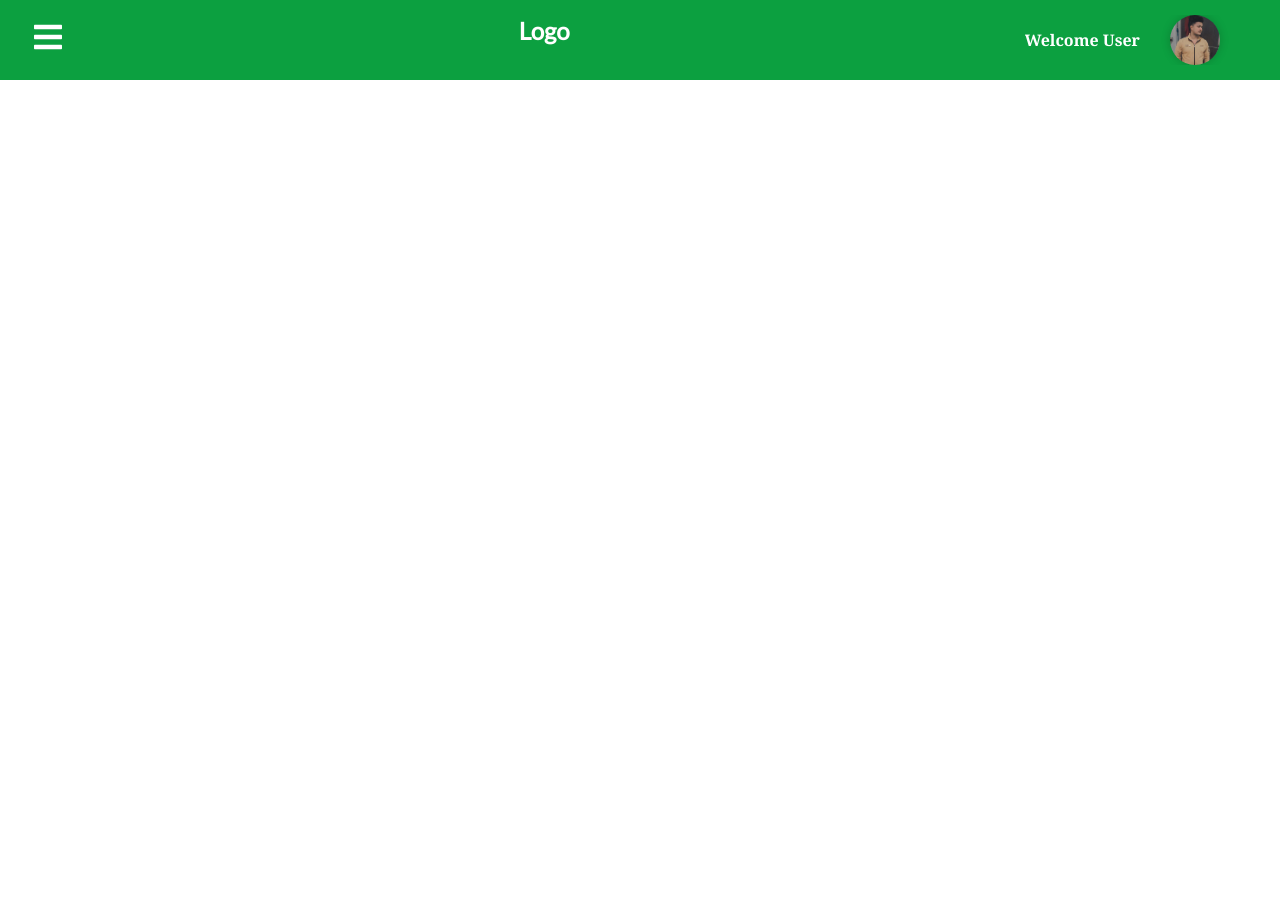
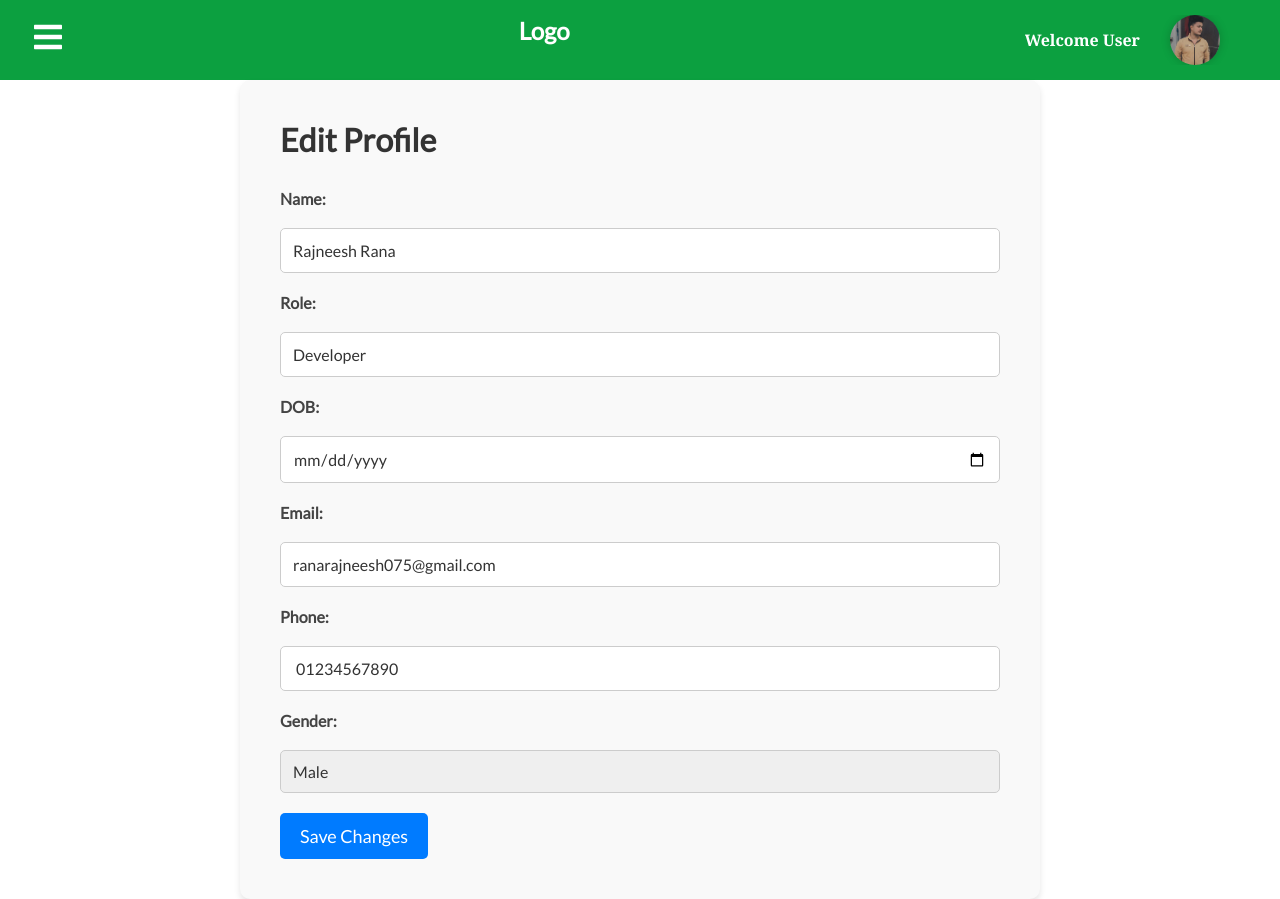
Before and after one commit to babu8683/WFH, a React (Create React App) app: page /edit-profile in a window 1280 px wide. Before the commit the page ends 800 px from the top, so only its background shows below. Built offline with nearby package versions, Linux system fonts and the light colour scheme; the HTML template or start-up script is replaced by a standard one.

Commit message:
Profile Page updated

```diff
--- a/src/App.js
+++ b/src/App.js
@@ -9,6 +9,7 @@ import Certificate from "./pages/Certificate";
 import WasteCategory from "./pages/WasteCategory";
 import RegisteredUser from "./pages/RegisteredUser";
 import Profile from './pages/Profile'
+import EditProfile from './pages/EditProfile'
 
 function App() {
   return (
@@ -23,6 +24,7 @@ function App() {
           <Route path="/wastecategory" element={<WasteCategory />} />
           <Route path="/user" element={<RegisteredUser />} />
           <Route path="/profile" element={<Profile />} />
+          <Route path="/edit-profile" element={<EditProfile />} />
         </Routes>
       </Router>
     </>
--- /dev/null
+++ b/src/pages/EditProfile.css
@@ -0,0 +1,61 @@
+
+
+.edit-profile-page {
+    max-width: 800px;
+    margin: 0 auto;
+    padding: 40px;
+    background-color: #f9f9f9;
+    box-shadow: 0 4px 6px rgba(0, 0, 0, 0.1);
+    border-radius: 10px;
+  }
+
+  .edit-profile-page h1 {
+    font-size: 32px;
+    color: #333;
+    margin: 0 0 30px;
+  }
+
+  form {
+    display: grid;
+    gap: 20px;
+  }
+
+  label {
+    font-size: 16px;
+    font-weight: 600;
+    color: #444;
+  }
+
+  input,
+  select {
+    width: 100%;
+    padding: 12px;
+    border: 1px solid #ccc;
+    border-radius: 5px;
+    font-size: 16px;
+    color: #333;
+  }
+
+  select {
+    appearance: none;
+
+    background-size: 20px;
+    padding-right: 40px;
+  }
+
+  button {
+    background-color: #007bff;
+    color: #ffffff;
+    border: none;
+    padding: 12px 20px;
+    border-radius: 5px;
+    font-size: 18px;
+    cursor: pointer;
+    transition: background-color 0.3s;
+  }
+
+  button:hover {
+    background-color: #0056b3;
+  }
+
+  /* Add more custom styling as needed */
--- /dev/null
+++ b/src/pages/EditProfile.js
@@ -0,0 +1,71 @@
+// EditProfilePage.js
+import React, { useState } from "react";
+import "./EditProfile.css";
+import { Link } from 'react-router-dom';
+
+function EditProfile() {
+  const [name, setName] = useState("Rajneesh Rana");
+  const [role, setRole] = useState("Developer");
+  const [dob, setDob] = useState("13-01-200");
+  const [email, setEmail] = useState("ranarajneesh075@gmail.com");
+  const [phone, setPhone] = useState(" 01234567890");
+  const [gender, setGender] = useState("Male");
+
+  const handleFormSubmit = (e) => {
+    e.preventDefault();
+  };
+
+  return (
+    <div className="edit-profile-page">
+      <h1>Edit Profile</h1>
+      <form onSubmit={handleFormSubmit}>
+        <label>Name:</label>
+        <input
+          type="text"
+          value={name}
+          onChange={(e) => setName(e.target.value)}
+        />
+
+        <label>Role:</label>
+        <input
+          type="text"
+          value={role}
+          onChange={(e) => setRole(e.target.value)}
+        />
+
+        <label>DOB:</label>
+        <input
+          type="date"
+          value={dob}
+          onChange={(e) => setDob(e.target.value)}
+        />
+
+        <label>Email:</label>
+        <input
+          type="email"
+          value={email}
+          onChange={(e) => setEmail(e.target.value)}
+        />
+
+        <label>Phone:</label>
+        <input
+          type="tel"
+          value={phone}
+          onChange={(e) => setPhone(e.target.value)}
+        />
+
+        <label>Gender:</label>
+        <select value={gender} onChange={(e) => setGender(e.target.value)}>
+          <option value="Male">Male</option>
+          <option value="Female">Female</option>
+          <option value="Other">Other</option>
+        </select>
+        <Link to="/profile">
+        <button type="submit">Save Changes</button>
+        </Link>
+      </form>
+    </div>
+  );
+}
+
+export default EditProfile;
--- /dev/null
+++ b/src/pages/Profile.css
@@ -0,0 +1,74 @@
+.profile-head{
+  display: flex;
+  justify-content: space-between;
+}
+
+.profile-page {
+
+  max-width: 800px;
+  margin: 0 auto;
+  padding: 20px;
+  background-color: #f9f9f9;
+  box-shadow: 0 4px 6px rgba(0, 0, 0, 0.1);
+  border-radius: 10px;
+  margin-top: 40px;
+}
+
+.profile-header {
+  display: flex;
+  align-items: center;
+  justify-content: center;
+  margin-bottom: 30px;
+}
+
+.profile-headers h1 {
+  font-size: 28px;
+  color: #333;
+  margin: 0;
+}
+
+.edit-button {
+  background-color: #007bff;
+  color: #ffffff;
+  border: none;
+  padding: 10px 20px;
+  border-radius: 5px;
+  font-size: 16px;
+  cursor: pointer;
+  transition: background-color 0.3s;
+}
+
+.edit-button:hover {
+  background-color: #0056b3;
+}
+
+.profile-details {
+  background-color: #ffffff;
+  padding: 30px;
+  border-radius: 10px;
+  box-shadow: 0 2px 4px rgba(0, 0, 0, 0.1);
+}
+
+.detail {
+  margin-bottom: 25px;
+}
+
+.detail p {
+  margin: 0;
+  font-size: 18px;
+  color: #444;
+}
+
+.detail strong {
+  font-weight: 600;
+  color: #333;
+}
+
+.profile-photo  {
+  width: 150px;
+  height: 150px;
+  border-radius: 50%;
+  box-shadow: 0 4px 6px rgba(0, 0, 0, 0.1);
+  object-fit: cover;
+  margin-top: 50px;
+}
--- a/src/pages/Profile.js
+++ b/src/pages/Profile.js
@@ -1,9 +1,45 @@
-import React from 'react'
 
-const Profile = () => {
+import React from 'react';
+import './Profile.css';
+import { Link } from 'react-router-dom';
+import ProfilePhoto from '../assest/nav-logo.jpeg';
+
+function ProfilePage() {
   return (
-    <div>Profile</div>
-  )
+    <div className="profile-page">
+    <div className="profile-head">
+        <h1 className='profile-headers'>My Profile</h1>
+        <Link to="/edit-profile">
+        <button className="edit-button">Edit Profile</button>
+        </Link>
+        </div>
+      <div className="profile-header">
+
+ <img src={ProfilePhoto} alt="" className='profile-photo' />
+      </div>
+      <div className="profile-details">
+        <div className="detail">
+          <p><strong>Name:</strong> Rajneesh Rana</p>
+        </div>
+        <div className="detail">
+          <p><strong>Role:</strong> Developer</p>
+        </div>
+        <div className="detail">
+          <p><strong>DOB:</strong> January 13, 2000</p>
+        </div>
+        <div className="detail">
+          <p><strong>Email:</strong> ranarajneesh075@gmail.com</p>
+        </div>
+        <div className="detail">
+          <p><strong>Phone:</strong> 0123456789</p>
+        </div>
+        <div className="detail">
+          <p><strong>Gender:</strong> Male</p>
+        </div>
+
+      </div>
+    </div>
+  );
 }
 
-export default Profile
+export default ProfilePage;
```
